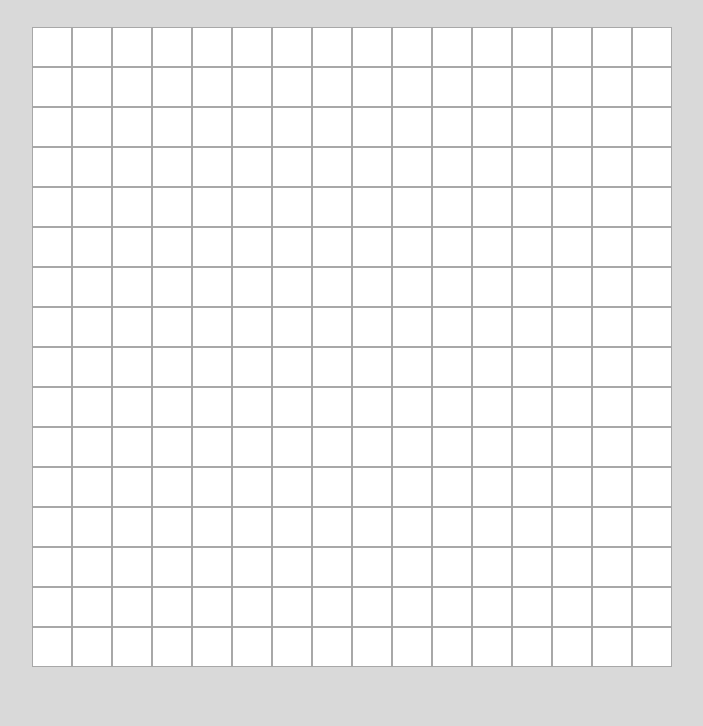
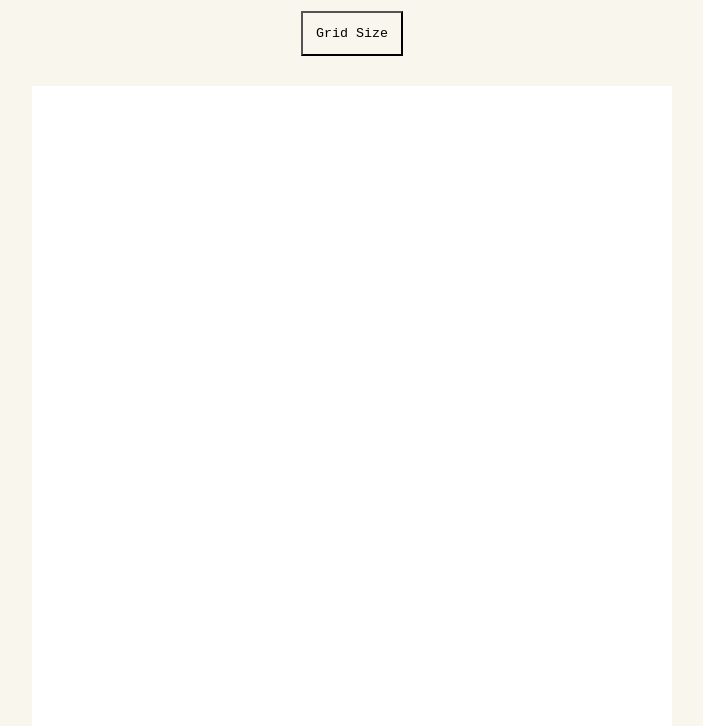
Before and after one commit to maximilianbrauner/Etch-a-Sketch, a plain HTML site: page index.html in a window 1280 px wide. Shown: the part 79-805 px from the top of the page, without its empty margins (288-991 px from the left). Drawn offline with Linux system fonts and the light colour scheme.

Commit message:
added some styling

```diff
--- a/index.html
+++ b/index.html
@@ -7,6 +7,7 @@
   <link rel="stylesheet" href="style.css">
 </head>
 <body>
+  <h1>Etch a sketch</h1>
   <button class="grid-size-button" onclick="gridSize()">Grid Size</button>
   <div class="grid-container"></div>
   <script src="app.js"></script>
--- a/style.css
+++ b/style.css
@@ -1,13 +1,14 @@
 body {
   margin: 0;
   padding: 0;
-  background-color: #d9d9d9;
+  background-color: #F9F6EE;
   height: 100vh;
   display: flex;
   flex-direction: column;
   justify-content: center;
   align-items: center;
   gap: 30px;
+  font-family: monospace;
 }
 .grid-container {
   width: 640px;
@@ -16,10 +17,17 @@ body {
   display: flex;
   flex-wrap: wrap;
   justify-content: flex-start;
+  border-radius: 10px;
 }
 
 .square {
-  border: 1px solid #A8A8A8;
   background: white;
   box-sizing: border-box;
 }
+.grid-size-button{
+    margin: 0;
+    padding: 1em;
+    background-color: #F9F6EE;
+    font-family: monospace;
+    cursor: pointer;
+}
```
